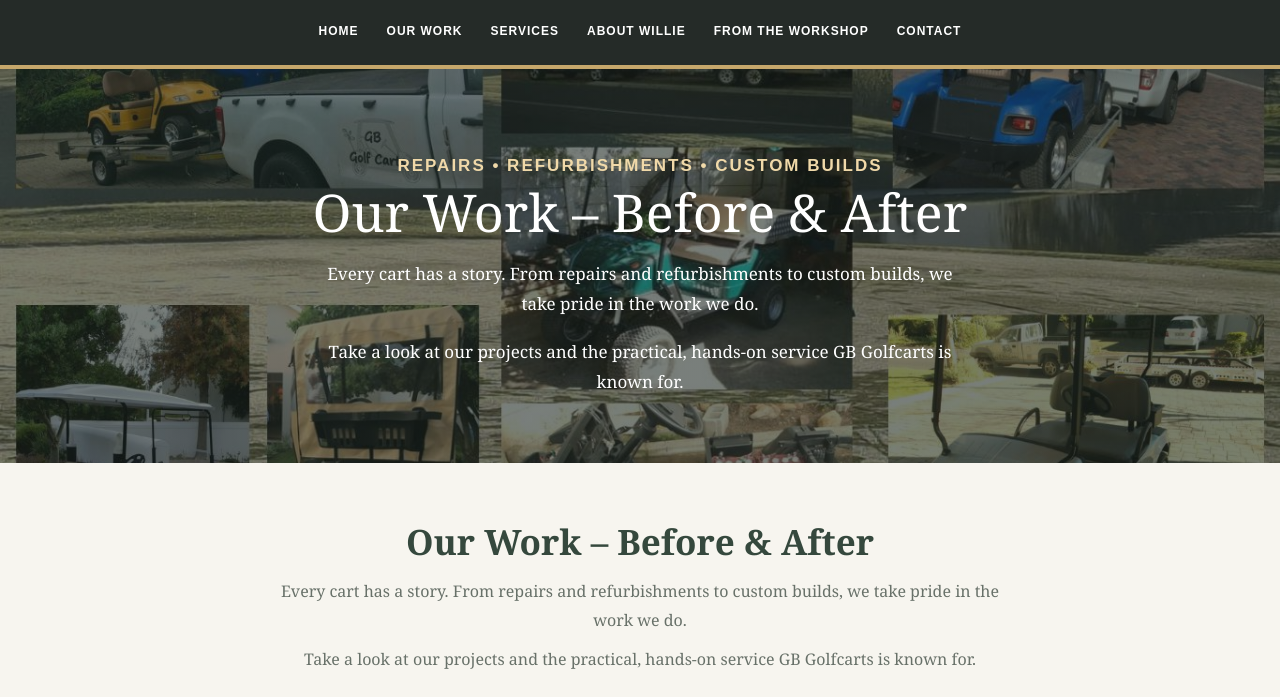
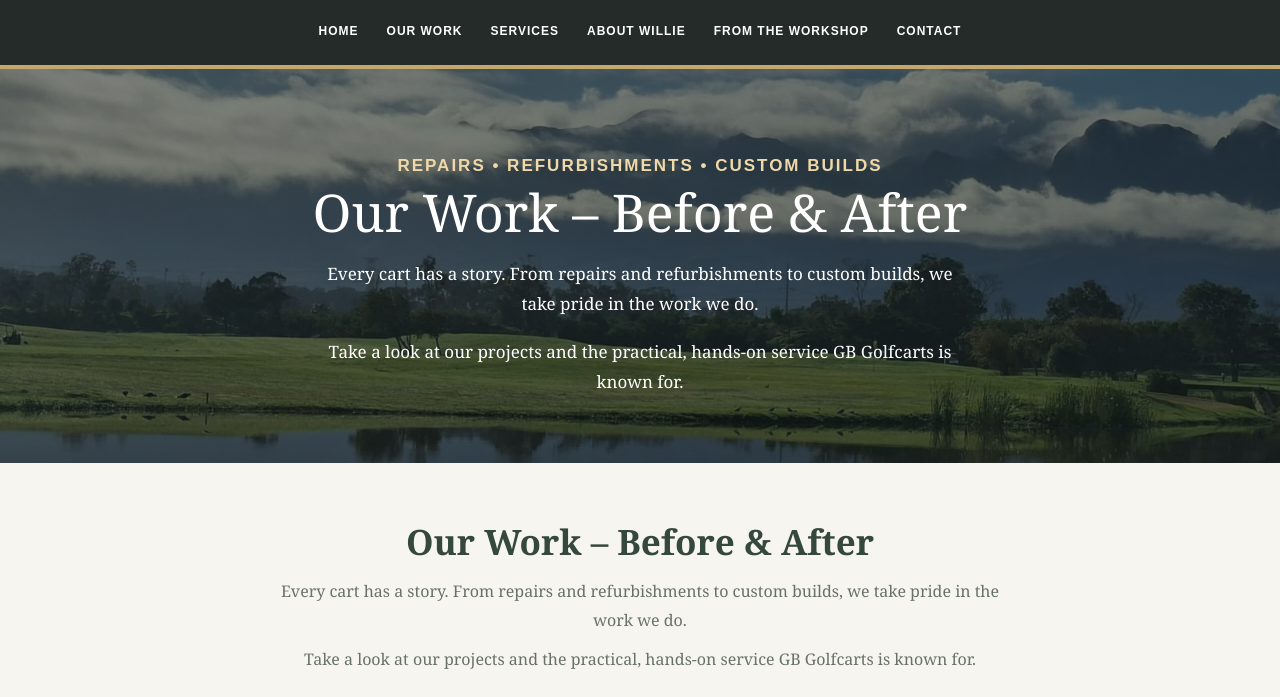
Before and after one commit to SonjaBotha/gbgolfcarts-website, a plain HTML site: page album.html in a window 1280 px wide. Shown: the part 103-800 px from the top of the page. Drawn offline with Linux system fonts and the light colour scheme.

Commit message:
Update album.html

```diff
--- a/album.html
+++ b/album.html
@@ -273,7 +273,7 @@
   color: #fff;
   background:
     linear-gradient(rgba(24, 34, 28, .58), rgba(24, 34, 28, .58)),
-    url("golf-services.jpg") center 55% / cover no-repeat;
+    url("cover-blog.jpg") center 55% / cover no-repeat;
 }
 
 .hero-content {
```
